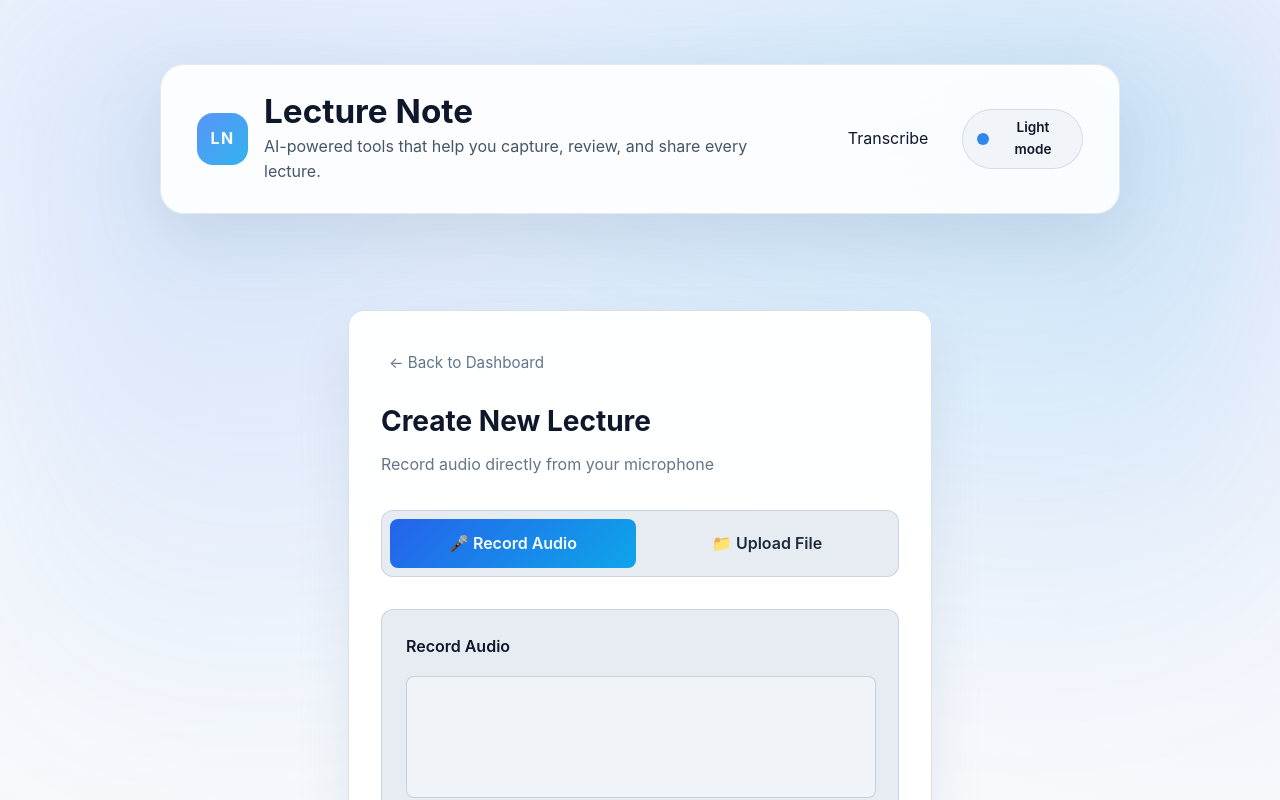
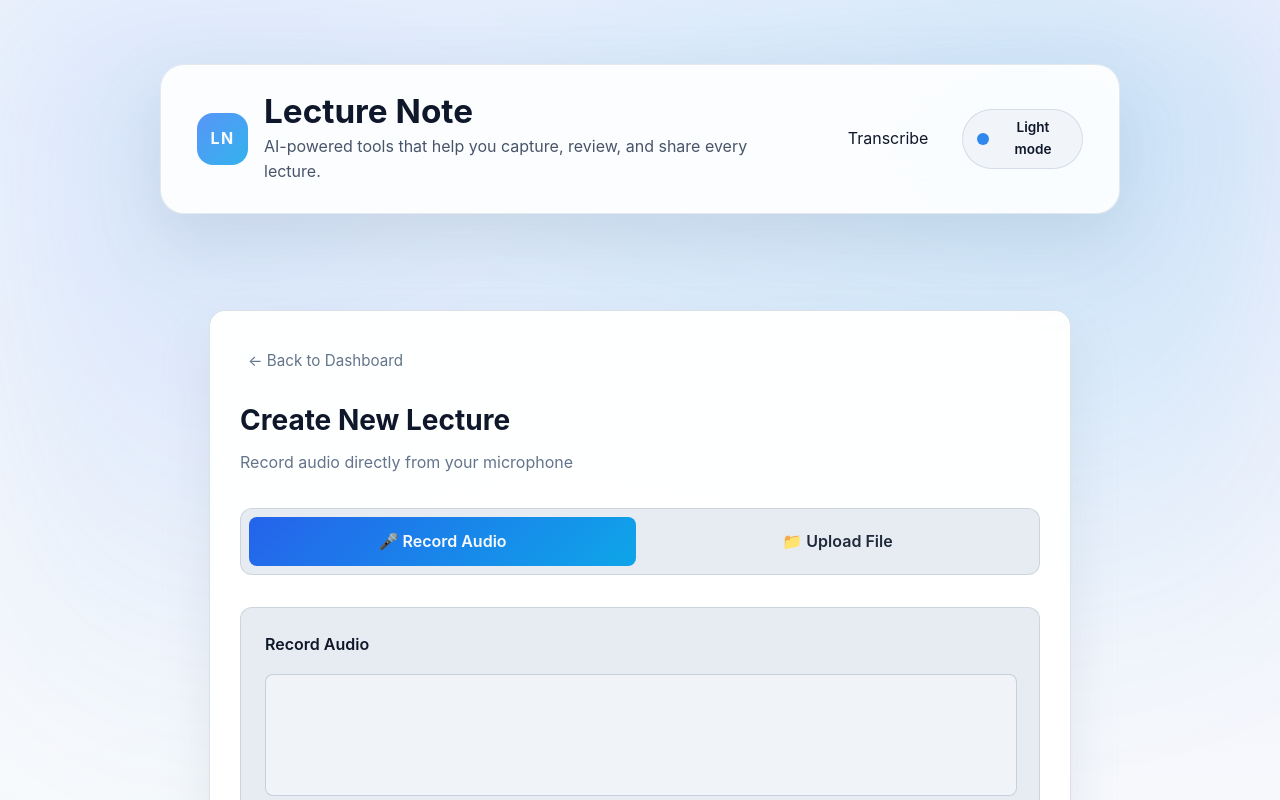
Before and after one commit to Meerav29/lecture-note, a Next.js app: page /dashboard/new in a window 1280 px wide. Shown: the top 800 px of the page. Built offline with nearby package versions, Linux system fonts and the light colour scheme; no server answers.

Commit message:
refactor: standardize interaction panel styles across NewLecture and Transcribe pages

```diff
--- a/app/dashboard/new/page.tsx
+++ b/app/dashboard/new/page.tsx
@@ -182,17 +182,7 @@ function NewLectureContent() {
   return (
     <>
       <GuestModeBanner />
-      <div
-        style={{
-          maxWidth: '800px',
-          margin: '2rem auto',
-          padding: '2rem',
-          borderRadius: '1rem',
-          background: 'var(--surface-panel)',
-          border: '1px solid var(--border-medium)',
-          boxShadow: 'var(--shadow-panel)'
-        }}
-      >
+      <div className="interaction-panel" style={{ marginTop: '2rem', marginBottom: '2rem' }}>
         {/* Header */}
       <div style={{ marginBottom: '2rem' }}>
         <button
--- a/app/globals.css
+++ b/app/globals.css
@@ -75,6 +75,9 @@
   --toggle-indicator: rgba(224, 231, 255, 0.95);
   --toggle-text: rgba(226, 232, 240, 0.92);
   --toggle-border: rgba(148, 163, 184, 0.25);
+  --interaction-panel-max-width: 800px;
+  --interaction-panel-padding: clamp(1.5rem, 1.1rem + 1vw, 2.25rem);
+  --interaction-panel-radius: 1rem;
 }
 
 :root[data-theme='light'] {
@@ -186,6 +189,17 @@ button {
   background: var(--background-glow);
   filter: blur(80px);
   z-index: 0;
+}
+
+.interaction-panel {
+  width: 100%;
+  max-width: var(--interaction-panel-max-width);
+  margin: 0 auto;
+  padding: var(--interaction-panel-padding);
+  border-radius: var(--interaction-panel-radius);
+  background: var(--surface-panel);
+  border: 1px solid var(--border-medium);
+  box-shadow: var(--shadow-panel);
 }
 
 .app-shell {
```
Also changed, not shown: app/transcribe/page.tsx (+3 -12 lines).
